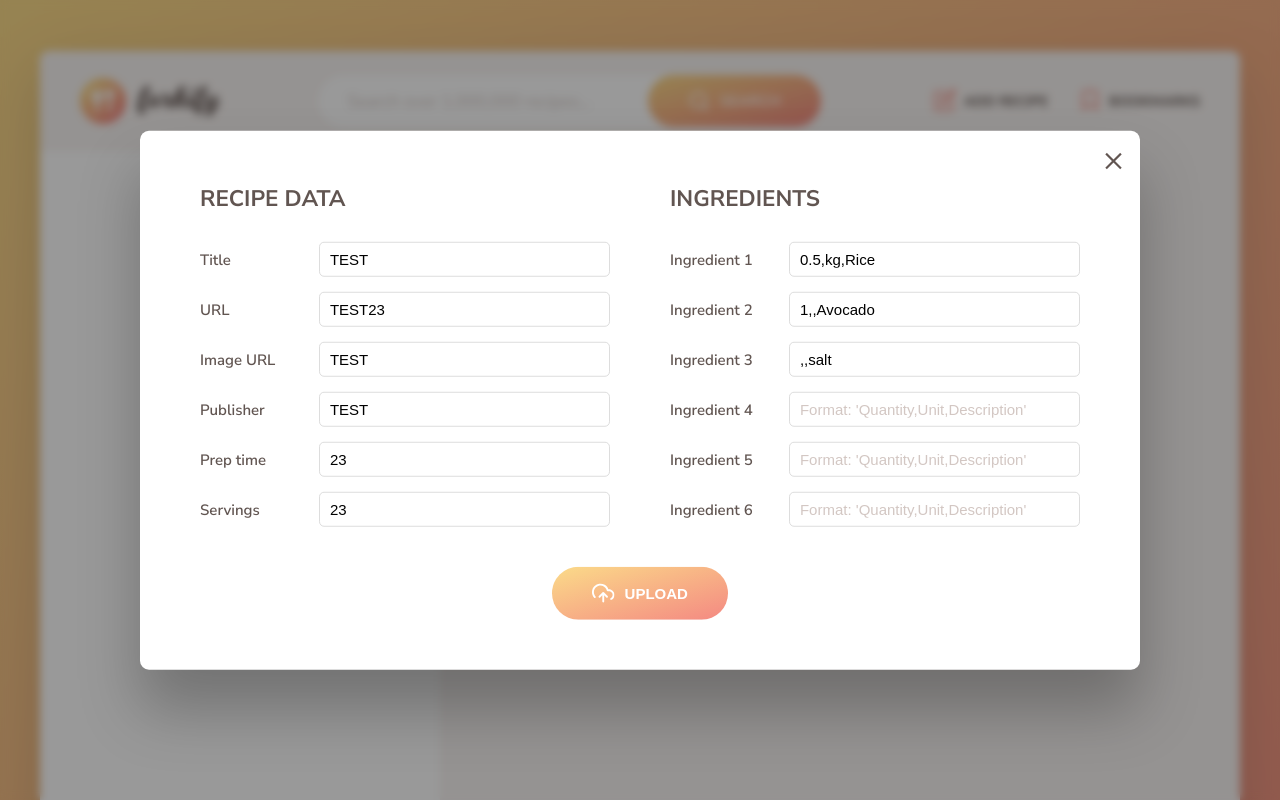
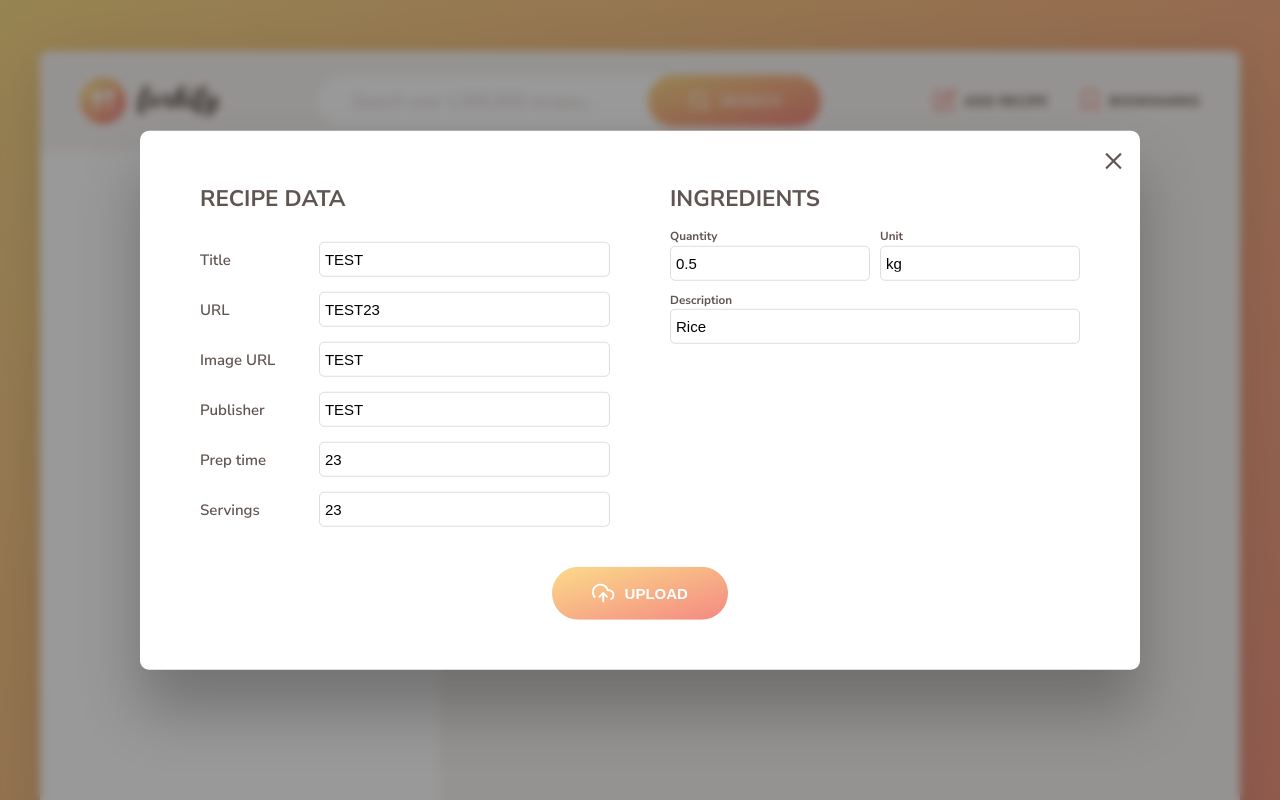
Before and after one commit to Popthemy/js-playground, a website built with Parcel: page jonas course/18-forkify/starter/index.html in a window 1280 px wide. Both pictures are taken after a click on the button "ADD RECIPE". Shown: the top 800 px of the page. Built offline with nearby package versions, Linux system fonts and the light colour scheme.

Commit message:
updating ingredient form

```diff
--- a/jonas course/18-forkify/starter/index.html
+++ b/jonas course/18-forkify/starter/index.html
@@ -275,16 +275,30 @@
           <input value="23" required name="servings" type="number" />
         </div>
 
-        <div class="upload__column">
+        <div class="upload_ingredients">
           <h3 class="upload__heading">Ingredients</h3>
+          <div class="ingredient__details"data-ingredient-count="1">
+            <div>
+              <h3>Quantity</h3>
+              <input value="0.5" type="text" required name="quantity" placeholder="Enter the quantity"/>
+            </div>
+
+            <div>
+              <h3>Unit</h3>
+              <input value="kg" type="text" required name="unit" placeholder="Enter the unit in kg"/>
+            </div>
+
+            <div>
+              <h3>Description</h3>
+              <input value="Rice" type="text" required name="description" placeholder="Enter the description"/>
+            </div>
+          </div>
+
+<!--
           <label>Ingredient 1</label>
-          <input
-            value="0.5,kg,Rice"
-            type="text"
-            required
-            name="ingredient-1"
-            placeholder="Format: 'Quantity,Unit,Description'"
-          />
+          <input value="0.5,kg,Rice" type="text" required name="ingredient-1" placeholder="Format: 'Quantity,Unit,Description'"/>
+
+
           <label>Ingredient 2</label>
           <input
             value="1,,Avocado"
@@ -316,7 +330,7 @@
             type="text"
             name="ingredient-6"
             placeholder="Format: 'Quantity,Unit,Description'"
-          />
+          /> -->
         </div>
 
         <button class="btn upload__btn">
--- a/jonas course/18-forkify/starter/src/sass/_upload.scss
+++ b/jonas course/18-forkify/starter/src/sass/_upload.scss
@@ -59,23 +59,6 @@
       color: inherit;
     }
 
-    & input {
-      font-size: 1.5rem;
-      padding: 0.8rem 1rem;
-      border: 1px solid #ddd;
-      border-radius: 0.5rem;
-      transition: all 0.2s;
-
-      &::placeholder {
-        color: $color-grey-light-3;
-      }
-
-      &:focus {
-        outline: none;
-        border: 1px solid $color-primary;
-        background-color: $color-grey-light-1;
-      }
-    }
 
     & button {
       grid-column: 1 / span 2;
@@ -97,3 +80,38 @@
     justify-self: center;
   }
 }
+
+
+input {
+      font-size: 1.5rem;
+      padding: 0.8rem 0.5rem;
+      border: 1px solid #ddd;
+      border-radius: 0.5rem;
+      transition: all 0.2s;
+
+      &::placeholder {
+        color: $color-grey-light-3;
+      }
+
+      &:focus {
+        outline: none;
+        border: 1px solid $color-primary;
+        background-color: $color-grey-light-1;
+      }
+    }
+.ingredient__details{
+
+    display:grid;
+    grid-template-columns: 1fr 1fr;
+    gap:1rem;
+
+    input{
+      width: 100%;
+    }
+
+  }
+
+.ingredient__details > div:nth-child(3) {
+  grid-column: 1 / -1;
+
+}
```
